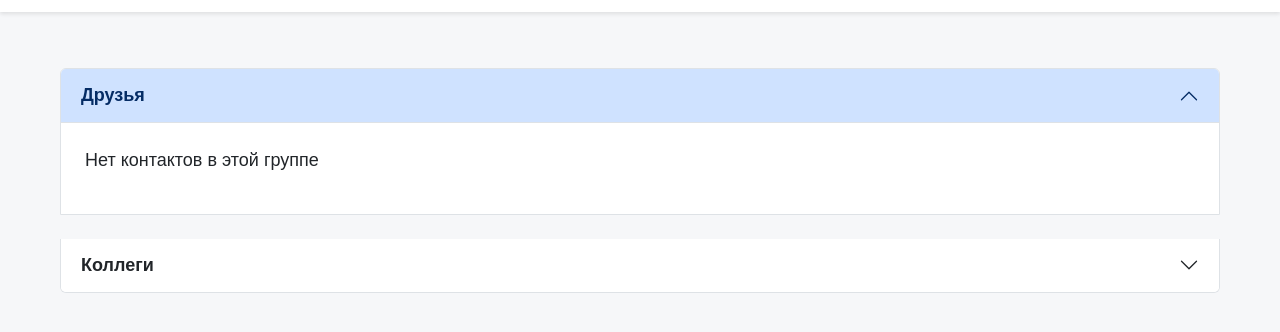
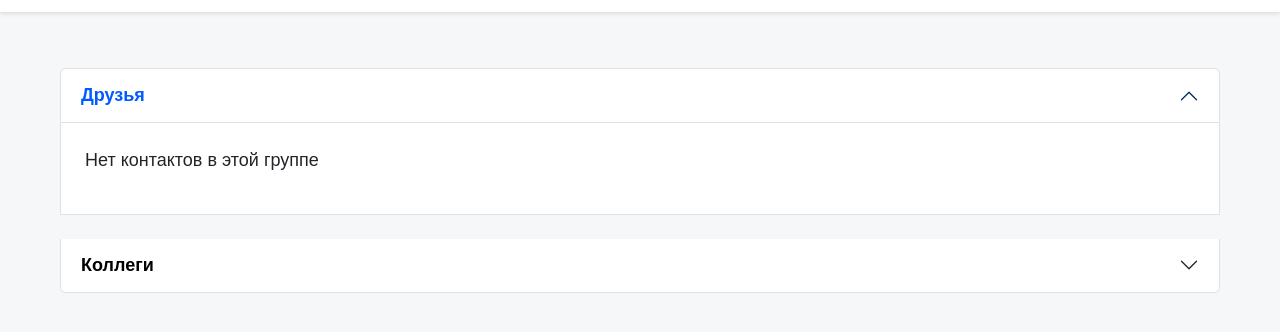
Before and after one commit to vlladimirr21/js_contact_book, a plain HTML site: page index.html in a window 1280 px wide. Both pictures are taken after a click on the button "Друзья". Shown: the part 58-390 px from the top of the page. Drawn offline with nearby package versions, Linux system fonts and the light colour scheme.

Commit message:
corrected_accordion

```diff
--- a/css/accordion.css
+++ b/css/accordion.css
@@ -1,5 +1,14 @@
 .accordion-body {
   padding: 24px;
+}
+
+.accordion-button {
+  color: #000000;
+}
+
+.accordion-button:not(.collapsed) {
+  color: #005bfe;
+  background-color: transparent;
 }
 
 .accordion-item {
```
